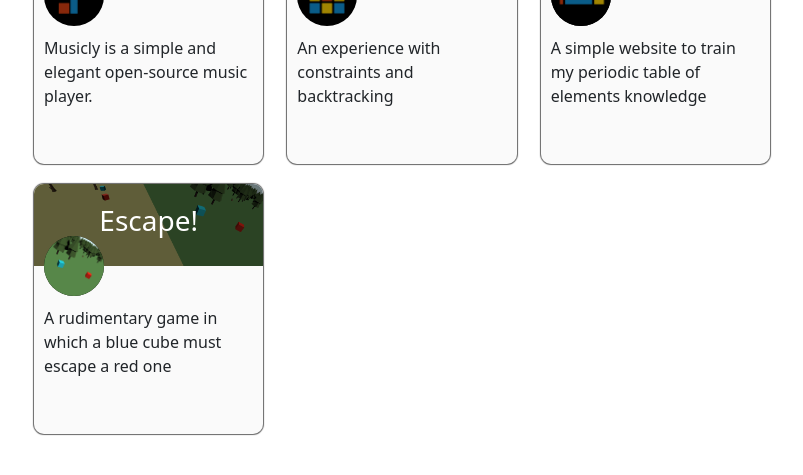
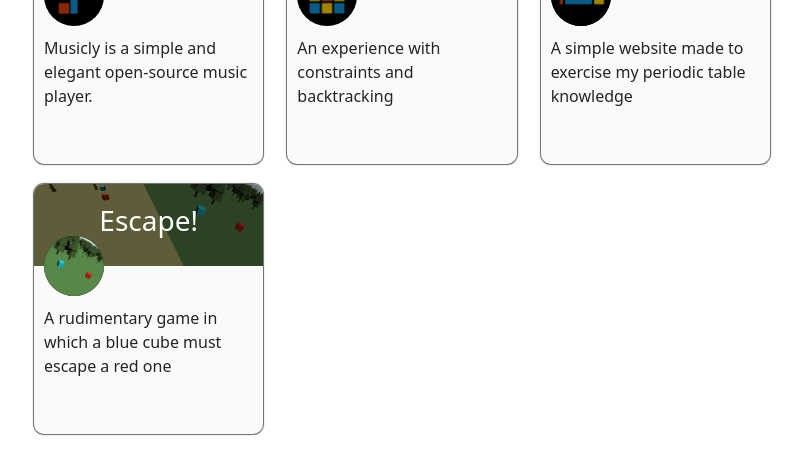
Before and after one commit to m7kra/m7kra.github.io, a Jekyll site: the page built from index.html, in a window 1280 px wide and 900 px high, scrolled down 1125 px, cut to the strip 346-821 px from the top of the window. Shown: the whole strip, without its empty margins (238-1041 px from the left). Built offline with Jekyll 4.4.1, drawn with Linux system fonts in a browser that asks for light colours.

Commit message:
Changed periodic's text

```diff
--- a/_data/projects.yml
+++ b/_data/projects.yml
@@ -11,7 +11,7 @@
   icon: assets/sudoku.png
 
 - name: Periodic
-  description: A simple website to train my periodic table of elements knowledge
+  description: A simple website made to exercise my periodic table knowledge
   url: https://m7kra.github.io/periodic
   bg-image: ../assets/periodic-background.png
   icon: assets/periodic.png
```
